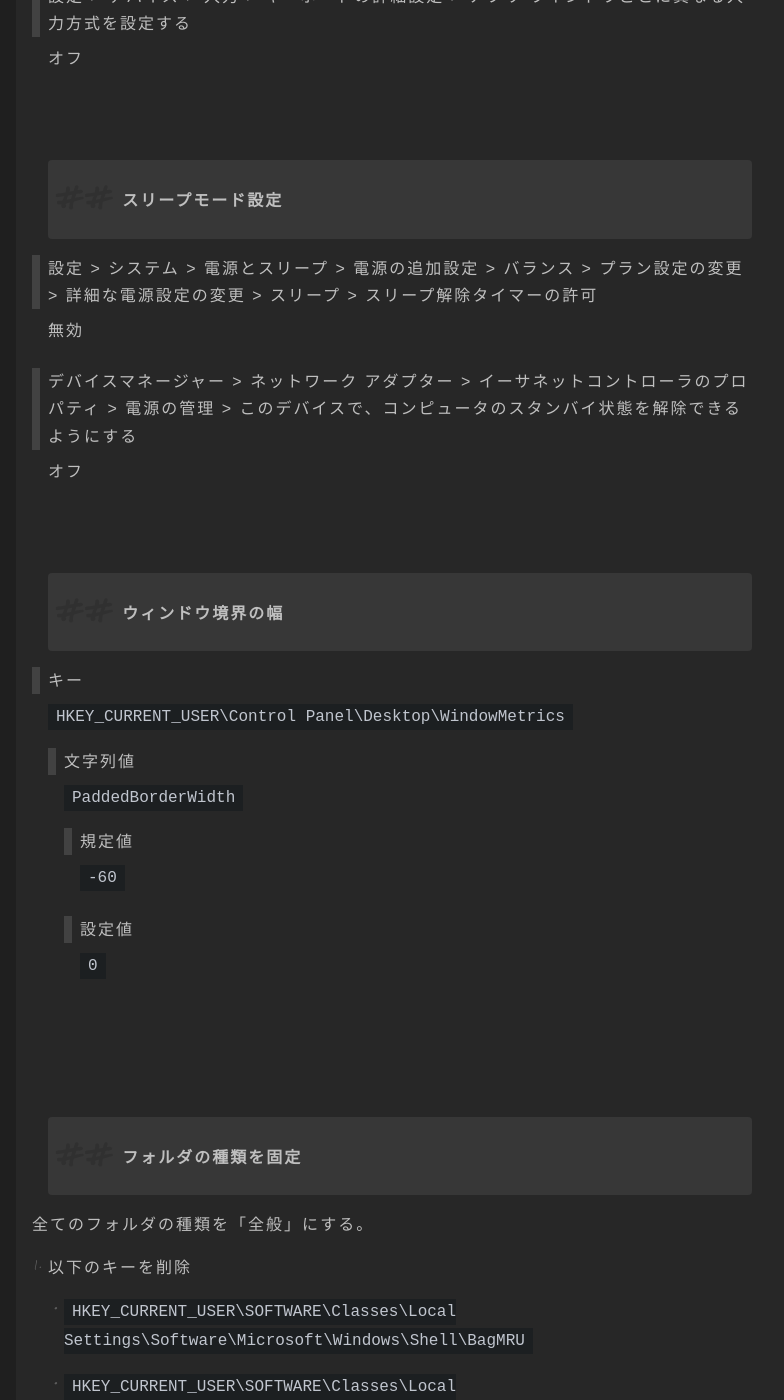
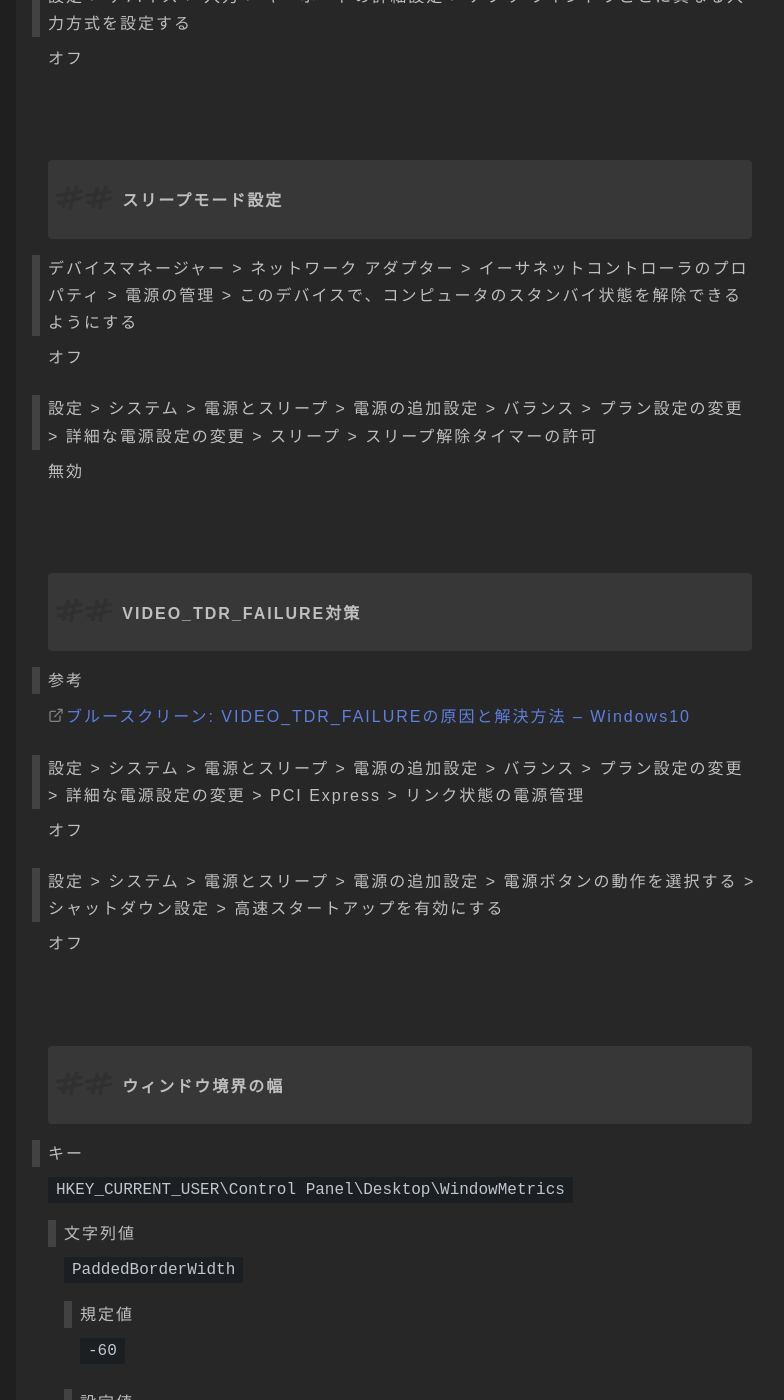
Before and after one commit to imaoki/mxskb, a Jekyll site: the page built from _posts/2021-01-28-windows10-initialization-note.md, in a window 1280 px wide and 1400 px high, scrolled down 2107 px. Shown: the whole window, without its empty margins (240-1024 px from the left). Built offline with Jekyll 4.4.1, drawn with Linux system fonts in a browser that asks for light colours; some web fonts are replaced.

Commit message:
VIDEO_TDR_FAILUREの項を追加

```diff
--- a/_posts/2021-01-28-windows10-initialization-note.md
+++ b/_posts/2021-01-28-windows10-initialization-note.md
@@ -70,10 +70,22 @@ gpedit.msc > ユーザーの構成 > 管理用テンプレート > Windows コ
 #### スリープモード設定
 {:#sleep-mode-settings}
 
+デバイスマネージャー > ネットワーク アダプター > イーサネットコントローラのプロパティ > 電源の管理 > このデバイスで、コンピュータのスタンバイ状態を解除できるようにする
+: オフ
+
 設定 > システム > 電源とスリープ > 電源の追加設定 > バランス > プラン設定の変更 > 詳細な電源設定の変更 > スリープ > スリープ解除タイマーの許可
 : 無効
 
-デバイスマネージャー > ネットワーク アダプター > イーサネットコントローラのプロパティ > 電源の管理 > このデバイスで、コンピュータのスタンバイ状態を解除できるようにする
+#### VIDEO_TDR_FAILURE対策
+{:#video_tdr_failure-countermeasure}
+
+参考
+: [ブルースクリーン: VIDEO\_TDR\_FAILUREの原因と解決方法 – Windows10](https://itojisan.xyz/trouble/21921/)
+
+設定 > システム > 電源とスリープ > 電源の追加設定 > バランス > プラン設定の変更 > 詳細な電源設定の変更 > PCI Express > リンク状態の電源管理
+: オフ
+
+設定 > システム > 電源とスリープ > 電源の追加設定 > 電源ボタンの動作を選択する > シャットダウン設定 > 高速スタートアップを有効にする
 : オフ
 
 #### ウィンドウ境界の幅
```
Also changed, not shown: other parts of _posts/2021-01-28-windows10-initialization-note.md (+1 -1 lines).
